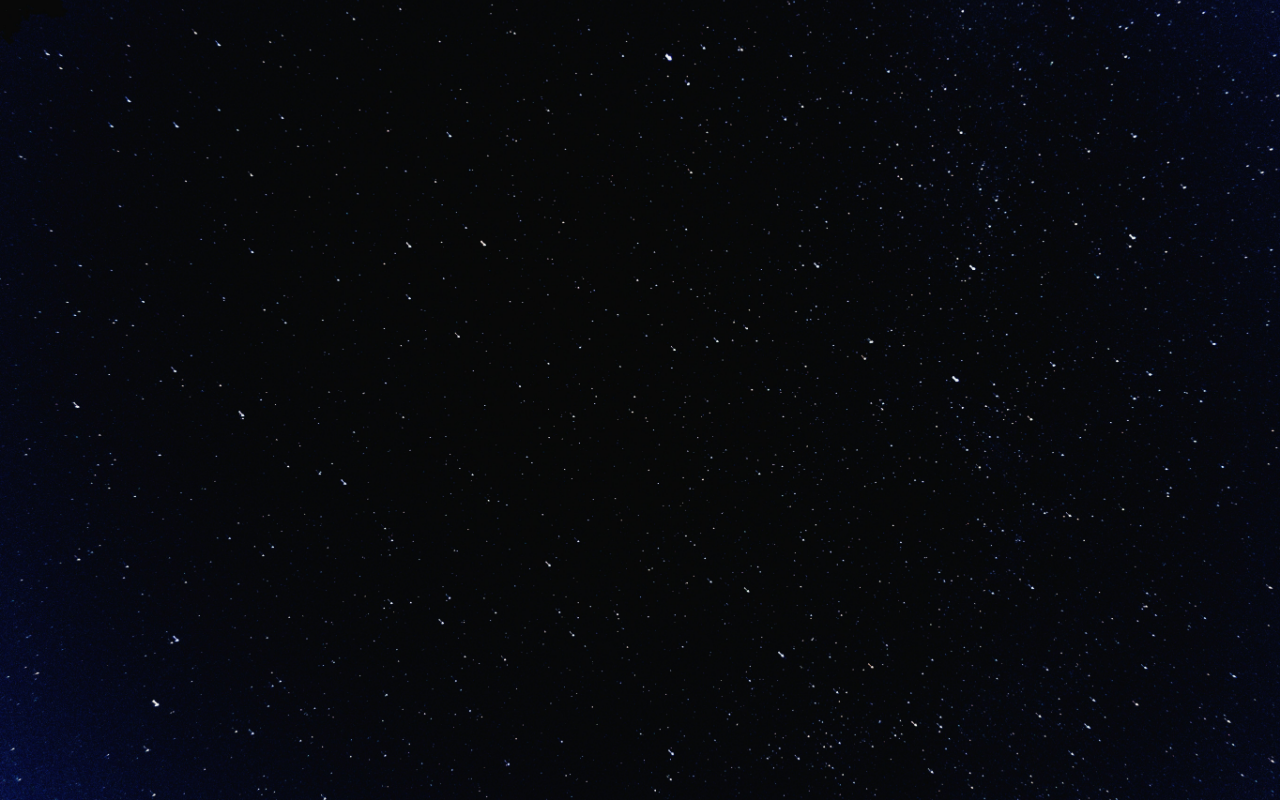
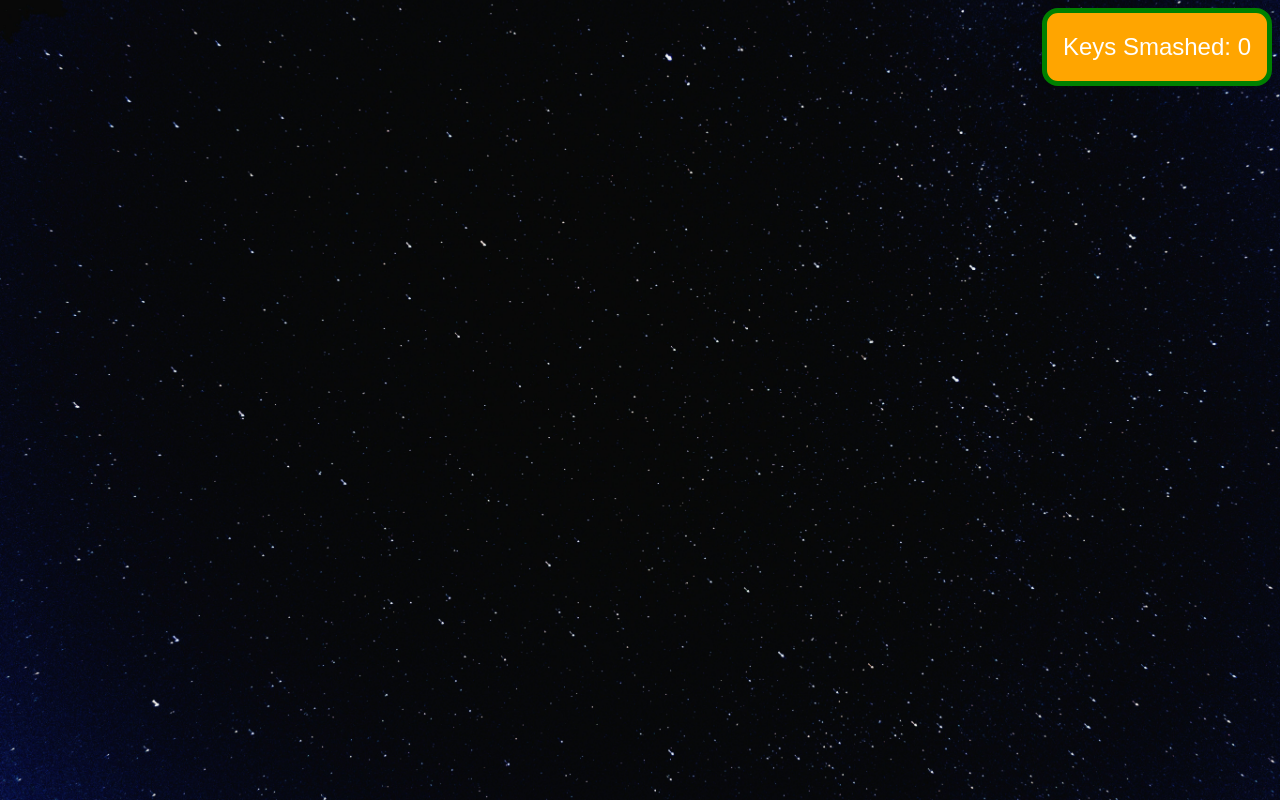
Before and after one commit to rickysoliman/smashpad, a Next.js app: page / in a window 1280 px wide. Both pictures are taken after a click on the button "Start". Built offline with nearby package versions, Linux system fonts and the light colour scheme.

Commit message:
working key count

```diff
--- a/app/components/game.tsx
+++ b/app/components/game.tsx
@@ -9,10 +9,13 @@ interface ActiveSymbol {
 
 export default function Game() {
   const [activeSymbols, setActiveSymbols] = useState<ActiveSymbol[]>([]);
+  const [count, setCount] = useState(0);
 
   useEffect(() => {
     const handleKeyDown = (e: KeyboardEvent) => {
       if (e.key === " ") e.preventDefault();
+
+      setCount((prevCount) => prevCount + 1);
 
       getDisplaySymbol(e.key);
     };
@@ -502,6 +505,7 @@ export default function Game() {
 
   return (
     <>
+      <p className="keys-count">Keys Smashed: {count}</p>
       {activeSymbols.map((sym) => (
         <div
           key={sym.id}
--- a/app/globals.css
+++ b/app/globals.css
@@ -78,3 +78,16 @@ button {
   user-select: none;
   animation: floatAndFade 2s ease-out forwards;
 }
+
+.keys-count {
+  color: #fff;
+  font-size: 1.5rem;
+  position: absolute;
+  top: 0;
+  right: 0;
+  border: 5px solid green;
+  border-radius: 1rem;
+  padding: 1rem;
+  background-color: orange;
+  margin: 0.5rem;
+}
```
